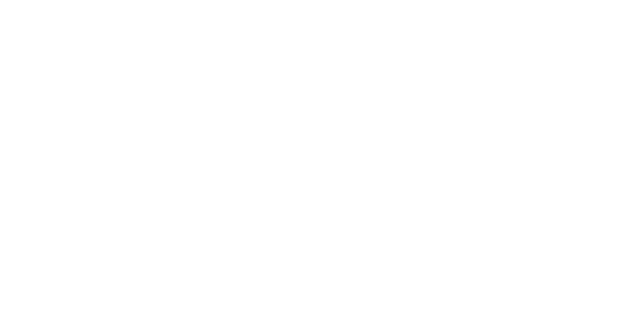
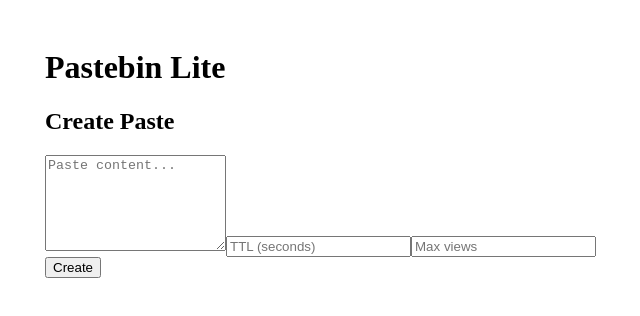
Before and after one commit to avinashsaroj01/TxtShare, a React (Create React App) app in the folder frontend/txtpaste/: page / in a window 1280 px wide. Shown: the top 316 px of the page, without its empty margins (295-935 px from the left). Built offline with nearby package versions, Linux system fonts and the light colour scheme.

Commit message:
add CreatePaste component and implement createPaste API function

```diff
--- a/frontend/txtpaste/package.json
+++ b/frontend/txtpaste/package.json
@@ -2,6 +2,7 @@
   "name": "txtpaste",
   "version": "0.1.0",
   "private": true,
+  "proxy": "http://localhost:5000",
   "dependencies": {
     "@testing-library/dom": "^10.4.1",
     "@testing-library/jest-dom": "^6.9.1",
--- a/frontend/txtpaste/src/App.js
+++ b/frontend/txtpaste/src/App.js
@@ -1,8 +1,10 @@
+import CreatePaste from "./components/CreatePaste";
 
 function App() {
   return (
-    <div className="App">
-
+    <div style={{ padding: "20px", maxWidth: "600px", margin: "auto" }}>
+      <h1>Pastebin Lite</h1>
+      <CreatePaste />
     </div>
   );
 }
--- a/frontend/txtpaste/src/api.js
+++ b/frontend/txtpaste/src/api.js
@@ -0,0 +1,17 @@
+export async function createPaste(payload) {
+  const res = await fetch("http://localhost:5000/api/pastes", {
+    method: "POST",
+    headers: {
+      "Content-Type": "application/json",
+    },
+    body: JSON.stringify(payload),
+  });
+
+  const data = await res.json();
+
+  if (!res.ok) {
+    throw new Error(data.error || "Something went wrong");
+  }
+
+  return data;
+}
--- /dev/null
+++ b/frontend/txtpaste/src/components/CreatePaste.js
@@ -0,0 +1,77 @@
+import { useState } from "react";
+import { createPaste } from "../api";
+
+function CreatePaste() {
+  const [content, setContent] = useState("");
+  const [ttl, setTtl] = useState("");
+  const [views, setViews] = useState("");
+  const [result, setResult] = useState(null);
+  const [error, setError] = useState("");
+
+  const handleSubmit = async (e) => {
+    e.preventDefault();
+    setError("");
+    setResult(null);
+
+    try {
+      const payload = {
+        content,
+        ...(ttl && { ttl_seconds: Number(ttl) }),
+        ...(views && { max_views: Number(views) }),
+      };
+
+      const data = await createPaste(payload);
+      setResult(data);
+      setContent("");
+      setTtl("");
+      setViews("");
+    } catch (err) {
+      setError(err.message);
+    }
+  };
+
+  return (
+    <div>
+      <h2>Create Paste</h2>
+
+      <form onSubmit={handleSubmit}>
+        <textarea
+          rows="6"
+          placeholder="Paste content..."
+          value={content}
+          onChange={(e) => setContent(e.target.value)}
+          required
+        />
+
+        <input
+          type="number"
+          placeholder="TTL (seconds)"
+          value={ttl}
+          onChange={(e) => setTtl(e.target.value)}
+        />
+
+        <input
+          type="number"
+          placeholder="Max views"
+          value={views}
+          onChange={(e) => setViews(e.target.value)}
+        />
+
+        <button type="submit">Create</button>
+      </form>
+
+      {result && (
+        <p>
+          Share URL:{" "}
+          <a href={result.url} target="_blank" rel="noreferrer">
+            {result.url}
+          </a>
+        </p>
+      )}
+
+      {error && <p style={{ color: "red" }}>{error}</p>}
+    </div>
+  );
+}
+
+export default CreatePaste;
```
